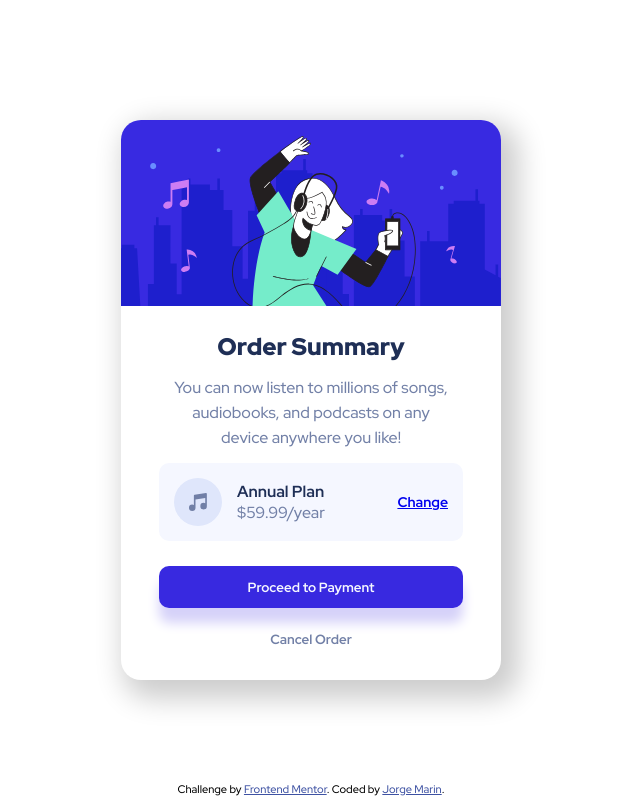
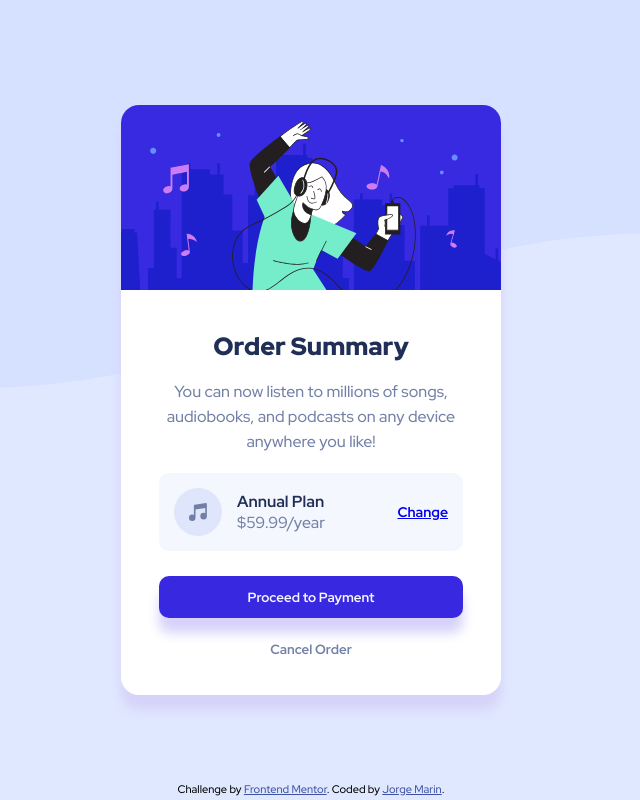
Before and after one commit to Jorge-PMarin/Order-summary-card-FM, a plain HTML site: page index.html in a window 1280 px wide. Shown: the whole page, without its empty margins (329-969 px from the left). Drawn offline with Linux system fonts and the light colour scheme.

Commit message:
markup and styles fixed

```diff
--- a/index.html
+++ b/index.html
@@ -21,47 +21,48 @@
     <link rel="stylesheet" href="styles.css" />
   </head>
   <body>
-    <div class="card">
-      <div class="card__wrapper-head">
+    <main class="card">
+      <div class="card__top">
         <img
           src="images/illustration-hero.svg"
           alt="girl listening to music"
-          class="img-girl"
+          class="card__top__hero"
         />
       </div>
 
-      <div class="card__wrapper-body">
-        <div class="wrapper-text">
-          <h2 class="wrapper-text__title">Order Summary</h2>
-          <p class="wrapper-text__paragraph">
+      <div class="card__bottom">
+        <div class="card__bottom__text">
+          <h1 class="card__bottom__text__title">Order Summary</h1>
+          <p class="card__bottom__text__paragraph">
             You can now listen to millions of songs, audiobooks, and podcasts on
             any device anywhere you like!
           </p>
         </div>
 
-        <div class="plan-container">
+        <div class="card__bottom__plan">
           <img
             src="images/icon-music.svg"
             alt="music icon"
-            class="music-icon"
+            class="card__bottom__plan__icon"
+            aria-hidden="true"
           />
-          <div class="plan-type">
-            <span class="plan-type__name">Annual Plan</span>
-            <span class="plan-type__price">$59.99/year</span>
+          <div class="card__bottom__plan__text">
+            <span class="card__bottom__plan__text__name">Annual Plan</span>
+            <span class="card__bottom__plan__text__price">$59.99/year</span>
           </div>
           <a href="#">Change</a>
         </div>
 
-        <div class="buttons-container">
+        <div class="card__bottom__plan__buttons">
           <button class="btn proceed-btn">Proceed to Payment</button>
           <button class="btn cancel-btn">Cancel Order</button>
         </div>
       </div>
-    </div>
+    </main>
 
-    <div class="attribution">
+    <footer class="attribution">
       Challenge by <a href="https://www.frontendmentor.io?ref=challenge" target="_blank">Frontend Mentor</a>.
       Coded by <a href="#">Jorge Marin</a>.
-    </div>
+    </footer>
   </body>
 </html>
--- a/styles.css
+++ b/styles.css
@@ -20,13 +20,18 @@ html {
 body {
   font-size: 1.6rem;
   font-family: 'Red Hat Display', sans-serif;
-  height: 100vh;
+  min-height: 100vh;
+  background-image: url('../images/pattern-background-desktop.svg');
+  background-repeat: no-repeat;
+  background-size: contain;
+  background-color: #e0e8ff;
   display: flex;
   justify-content: center;
   align-items: center;
 }
 
-.img-girl {
+.card__top__hero {
+  display: block;
   max-width: 100%;
 }
 
@@ -34,33 +39,36 @@ body {
   background-color: #fff;
   width: 90%;
   max-width: 38rem;
-  border-radius: 2rem;
+  border-radius: 1.8rem;
   overflow: hidden;
-  box-shadow: 10px 11px 28px 8px rgba(0,0,0,0.2);
+  box-shadow: 0px 15px 12px hsl(245, 75%, 90%);
 }
 
-.card__wrapper-body {
+.card__bottom {
   width: 80%;
-  padding: 2rem 0;
+  padding: 2.5rem 0;
   margin: 0 auto;
 }
 
-.wrapper-text {
+.card__bottom__text {
   text-align: center;
 }
 
-.wrapper-text__title {
+.card__bottom__text__title {
+  font-size: 2.5rem;
   font-weight: 900;
   color: var(--dark-blue);
+  margin: 1.5rem 0 .2rem 0;
 }
 
-.wrapper-text__paragraph {
+.card__bottom__text__paragraph {
   line-height: 2.5rem;
   color: var(--desaturated-blue);
-  padding: 1.3rem;
+  padding: 1.4rem 0.4rem;
+  margin-bottom: .5rem;
 }
 
-.plan-container {
+.card__bottom__plan {
   background-color: var(--very-pale-blue);
   display: flex;
   justify-content: center;
@@ -70,26 +78,27 @@ body {
   margin-bottom: 2.5rem;
 }
 
-.plan-type {
+.card__bottom__plan__text {
   padding-left: 1.5rem;
 }
 
-.plan-type__name {
+.card__bottom__plan__text__name {
   font-weight: 700;
   color: var(--dark-blue);
 }
 
-.plan-type__price {
+.card__bottom__plan__text__price {
   color: var(--desaturated-blue);
 }
 
-.plan-container a {
+.card__bottom__plan a {
   font-size: 1.4rem;
   text-decoration: underline;
   font-weight: 700;
+  transition: all 0.2s;
 }
 
-.plan-container a:hover {
+.card__bottom__plan a:hover {
   text-decoration: none;
   color: var(--desaturated-blue);
 }
@@ -103,6 +112,7 @@ body {
   font-weight: 700;
   font-family: inherit;
   cursor: pointer;
+  transition: all 0.2s;
 }
 
 .proceed-btn {
@@ -125,9 +135,6 @@ body {
   color: var(--dark-blue);
 }
 
-
-
-
 .attribution {
   position: absolute;
   bottom: 4px;
```
Also changed, not shown: design/desktop-design.png, design/mobile-design.png.
